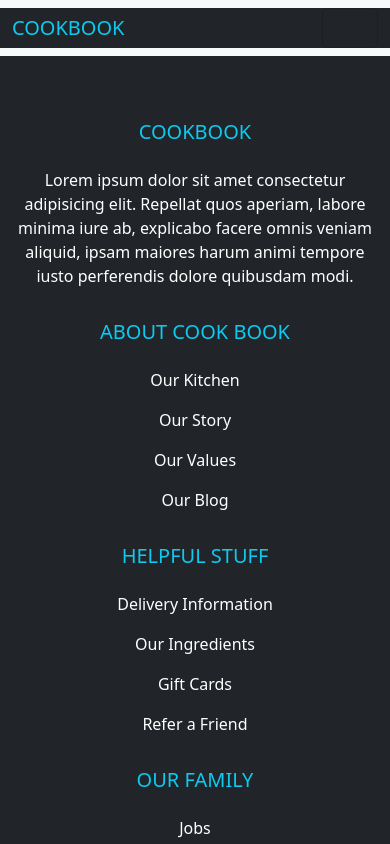
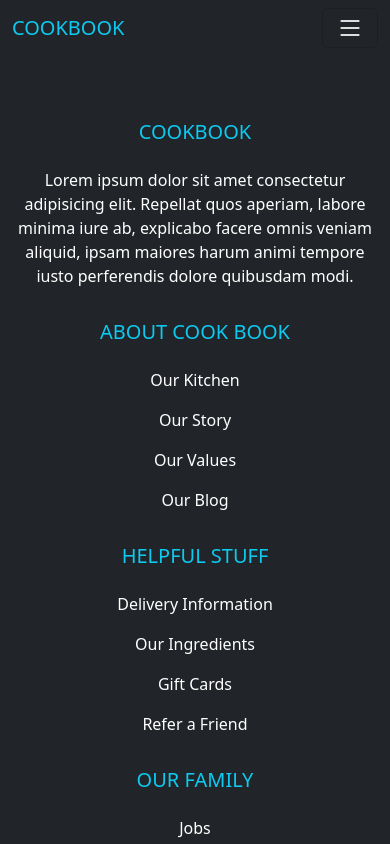
Before and after one commit to uaeboss/cookbook, a website: page index.html in a window 390 px wide. Shown: the top 844 px of the page. Drawn offline with nearby package versions, Linux system fonts and the light colour scheme.

Commit message:
fix nav css

```diff
--- a/index.html
+++ b/index.html
@@ -14,11 +14,13 @@
 <!-- Andrej Start-->
 
     <header >
-        <nav class="navbar navbar-expand-lg bg-body-tertiary">
+        <nav class="navbar navbar-expand-lg bg-dark">
             <div class="container-fluid bg-dark">
               <a class="navbar-brand text-info text-uppercase font-weight-bold" href="#">Cookbook</a>
               <button class="navbar-toggler" type="button" data-bs-toggle="collapse" data-bs-target="#navbarNav" aria-controls="navbarNav" aria-expanded="false" aria-label="Toggle navigation">
-                <span class="navbar-toggler-icon"></span>
+                <span class="navbar-toggler-icon">
+                    <i class="bi bi-list" style="color:#fff; font-size:28px;"></i>
+                </span>
               </button>
               <div class="collapse navbar-collapse" id="navbarNav">
                 <ul class="navbar-nav">
```
Also changed, not shown: style.css (+3 -0 lines).
